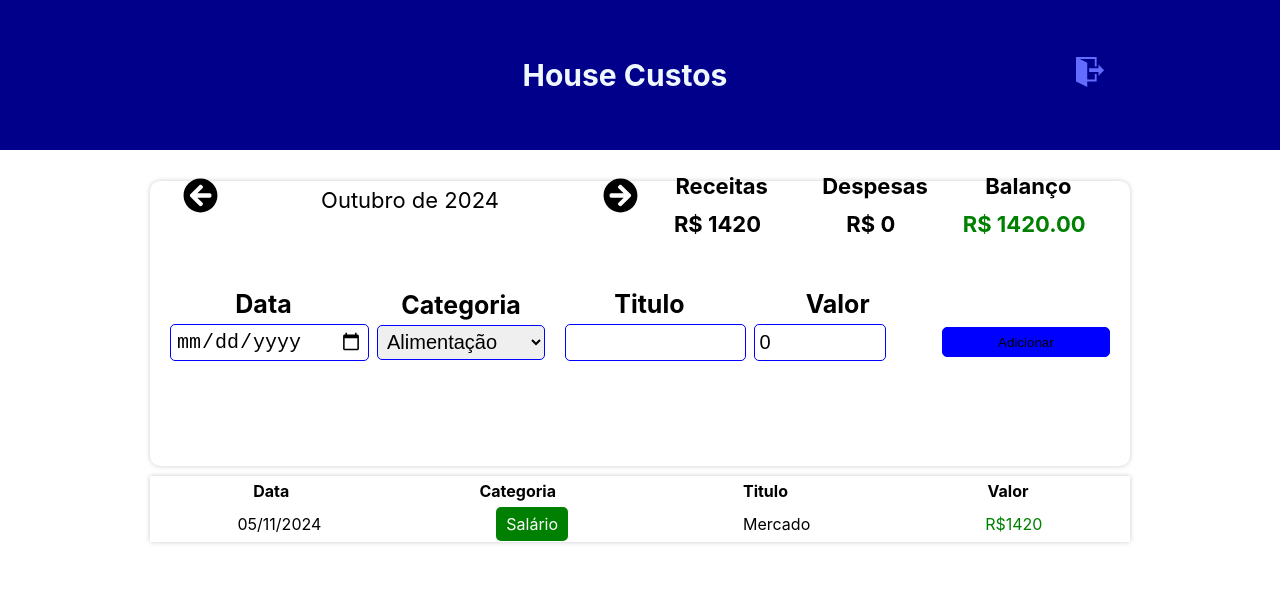
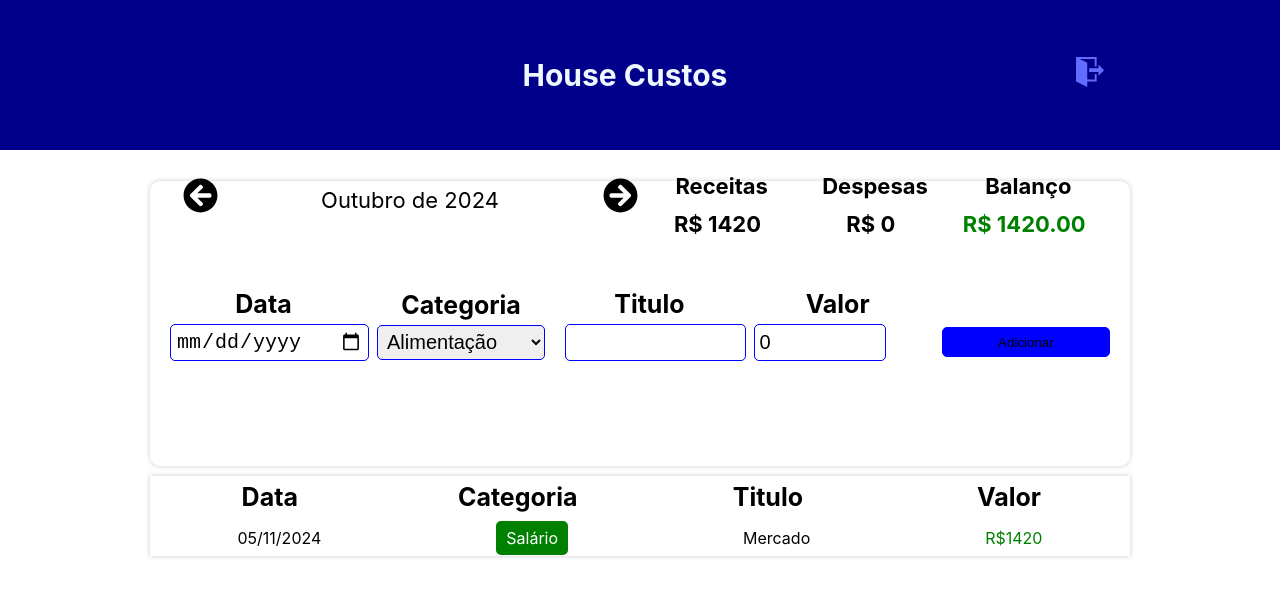
Before and after one commit to DouglasGsilva/House-Custos-Site, a React (Vite) app in the folder HouseCustos/: page /custos in a window 1280 px wide. Shown: the top 596 px of the page. Built offline with nearby package versions, Linux system fonts and the light colour scheme.

Commit message:
font size no table item

```diff
--- a/HouseCustos/src/Components/pages/Custos/CustosComponents/TableArea/style.js
+++ b/HouseCustos/src/Components/pages/Custos/CustosComponents/TableArea/style.js
@@ -13,4 +13,7 @@ export const Table = styled.table`
 export const TableHeadColumn = styled.th`
   width: 320px;
   text-align: center;
+  @media (min-width: 1024px) {
+    font-size: 25px;
+  }
 `;
--- a/HouseCustos/src/Components/pages/Custos/CustosComponents/TableItem/style.js
+++ b/HouseCustos/src/Components/pages/Custos/CustosComponents/TableItem/style.js
@@ -3,6 +3,7 @@ import styled from "styled-components";
 export const ContainerColumn = styled.div`
   display: flex;
   justify-content: center;
+  flex-direction: row;
 `;
 
 export const TableColumn = styled.td`
```
